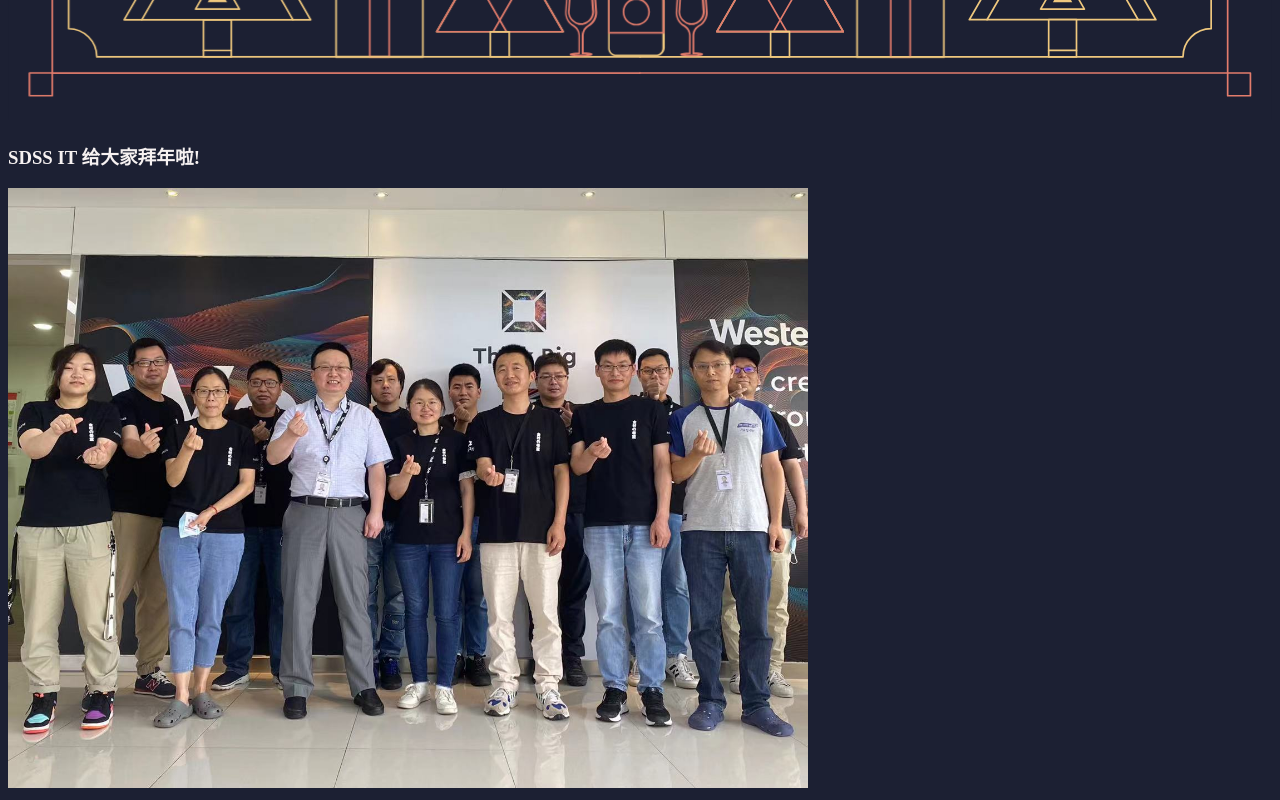
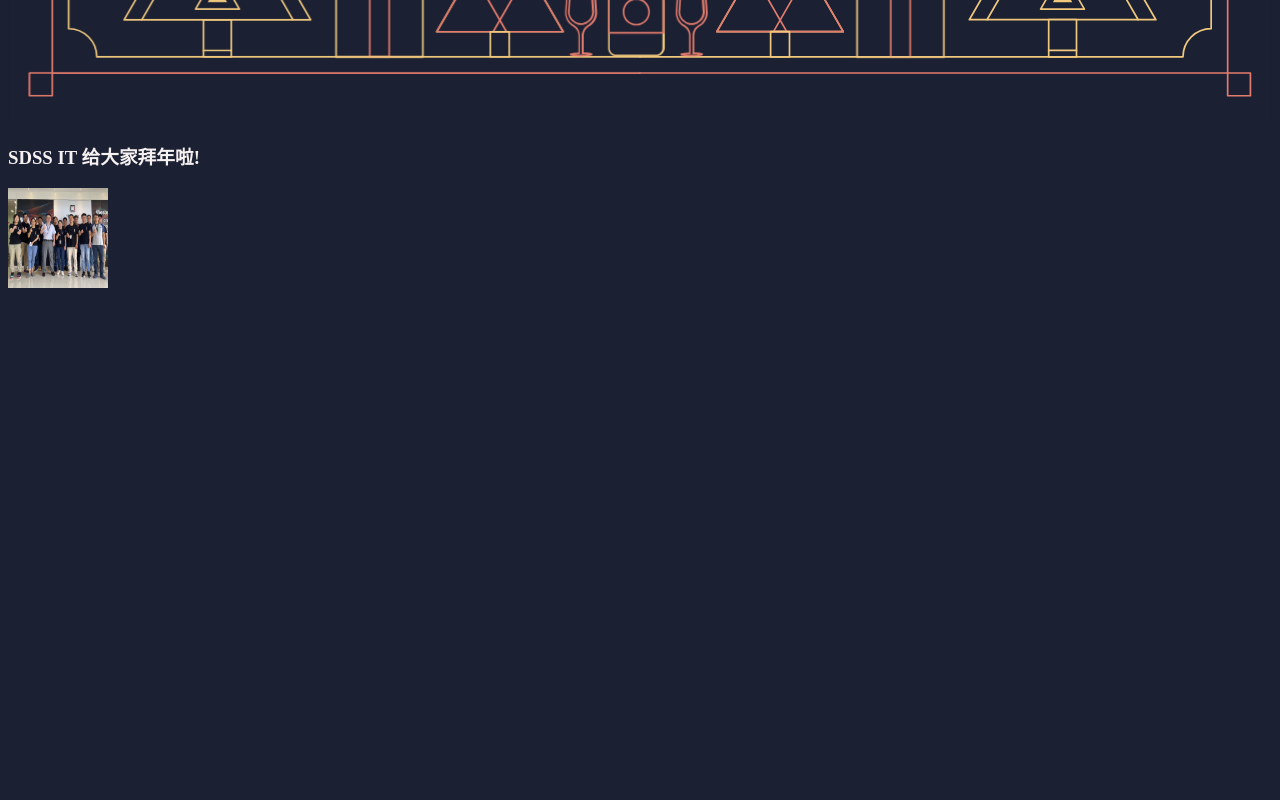
Before and after one commit to Dynamic-Z/Dynamic-Z.github.io, a plain HTML site: page index.html in a window 1280 px wide. Shown: the part 879-1679 px from the top of the page. After the commit the page ends 1179 px from the top, so only its background shows below. Drawn offline with Linux system fonts and the light colour scheme.

Commit message:
Update index.html

```diff
--- a/index.html
+++ b/index.html
@@ -1020,7 +1020,7 @@
 </a>
 
         <h3 style="color:rgb(246, 241, 241);">SDSS IT 给大家拜年啦!</h3>
-        <img src="./testPic.jpg" alt="" width="800px" height="600px">
+        <img src="./testPic.jpg" alt="" width="100px" height="100px">
 </body>
 
 <script>
```
